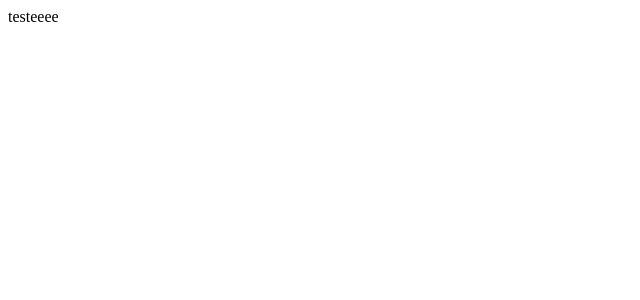
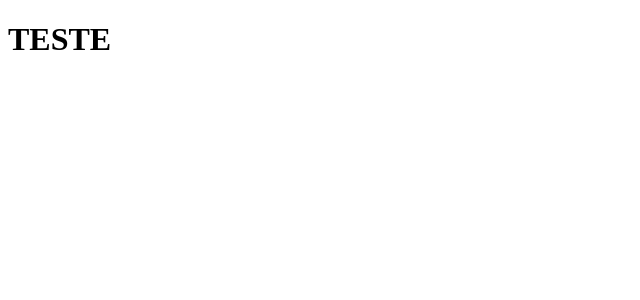
Before and after one commit to luizlaljr/queimadasfrontend, an Angular app: page / in a window 1280 px wide. Shown: the top 300 px of the page, without its empty margins (0-640 px from the left). Built offline with nearby package versions, Linux system fonts and the light colour scheme.

Commit message:
commit teste

```diff
--- a/src/app/app.component.html
+++ b/src/app/app.component.html
@@ -1 +1 @@
-<span>testeeee</span>
+<h1>TESTE</h1>
```
